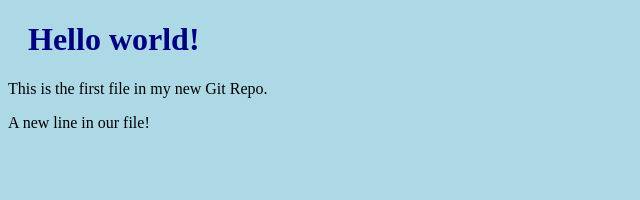
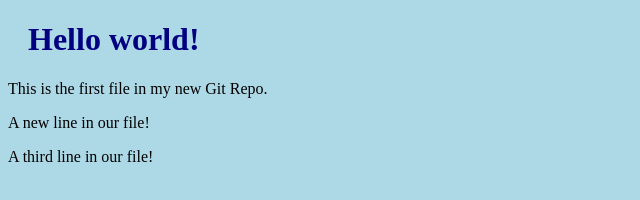
Before and after one commit to ArpanTuladhar/MYPROJECT, a plain HTML site: page index.html in a window 1280 px wide. Shown: the whole page, without its empty margins (0-640 px from the left). Drawn offline with Linux system fonts and the light colour scheme.

Commit message:
Updated index.html with a new line

```diff
--- a/index.html
+++ b/index.html
@@ -9,6 +9,7 @@
 <h1>Hello world!</h1>
 <p>This is the first file in my new Git Repo.</p>
 <p>A new line in our file!</p>
+<p>A third line in our file!</p>
 
 </body>
 </html>
```
